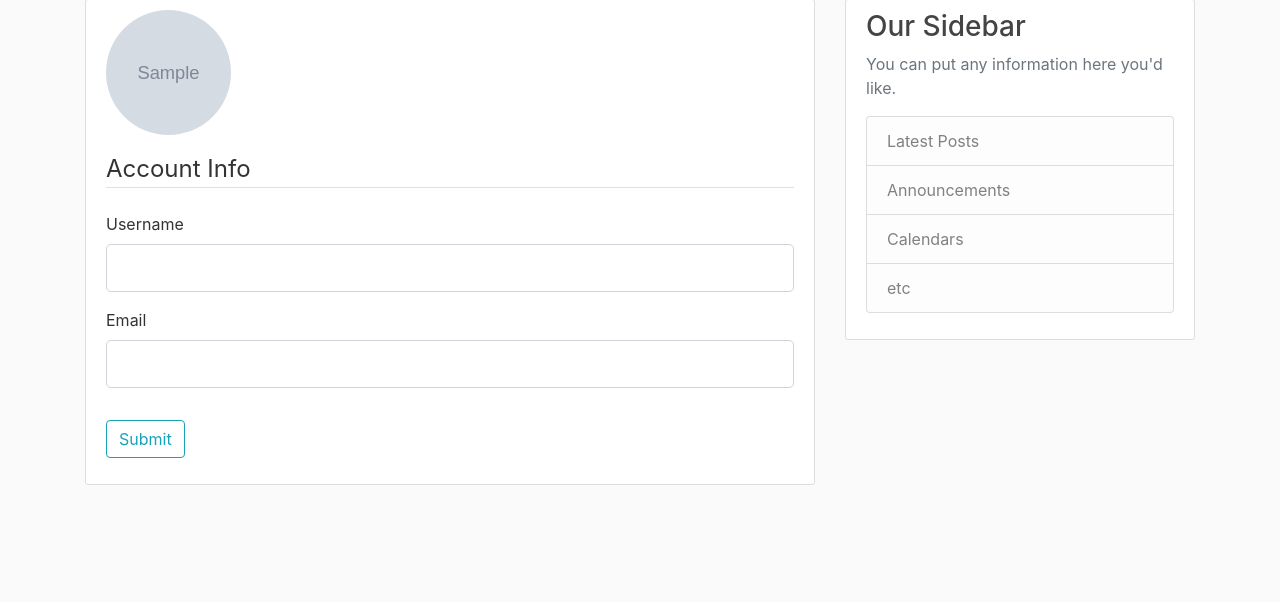
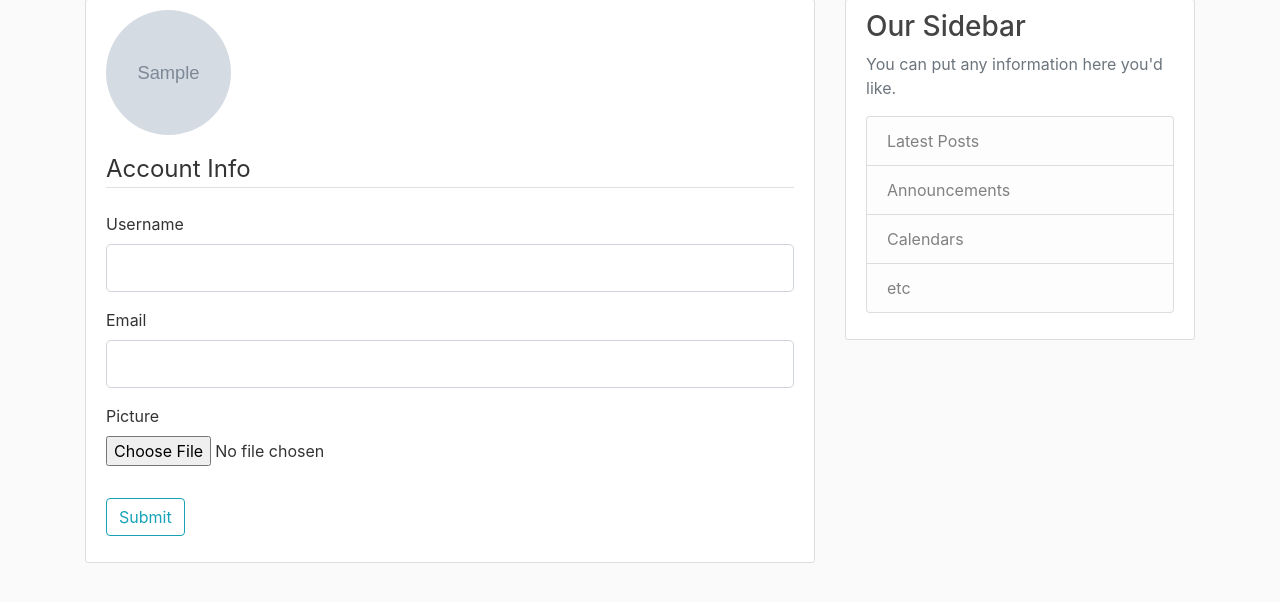
Before and after one commit to AAteddy/Flask-Blog-Project, a Python web app: template flaskblog/templates/account.html in a window 1280 px wide. Shown: the part 81-683 px from the top of the page. Run offline with Jinja, Linux system fonts and the light colour scheme; the template is opened without the code that fills it: most values are stand-ins (such as "Sample title", 1, 10 or a date in 2020); grey boxes marked "Sample" are stand-in pictures; form fields are guessed from the names that the template uses; some libraries are stand-ins or nearby versions.

Commit message:
account.html updated with picture upload filed added

```diff
--- a/flaskblog/templates/account.html
+++ b/flaskblog/templates/account.html
@@ -9,7 +9,7 @@
             </div>
         </div>
         <!-- FORM HERE -->
-            <form method="POST" action="">
+            <form method="POST" action="" enctype="multipart/form-data">
                 {{ form.hidden_tag() }}
                 <fieldset class="form-group">
                     <legend class="border-bottom mb-4">
@@ -41,6 +41,15 @@
                             {{ form.email(class="form-control form-control-lg") }}
                         {% endif %}
                     </div>
+                    <div class="form-group">
+                        {{ form.picture.label() }}
+                        {{ form.picture(class="form-control-file") }}
+                        {% if form.picture.errors %}
+                            {% for error in form.picture.errors %}
+                                <span class="text-danger" >{{ error }}</span></br>
+                            {% endfor %}
+                        {% endif %}
+                    </div>
                 </fieldset>
                 <div class="form-group">
                     {{ form.submit(class="btn btn-outline-info") }}
```
